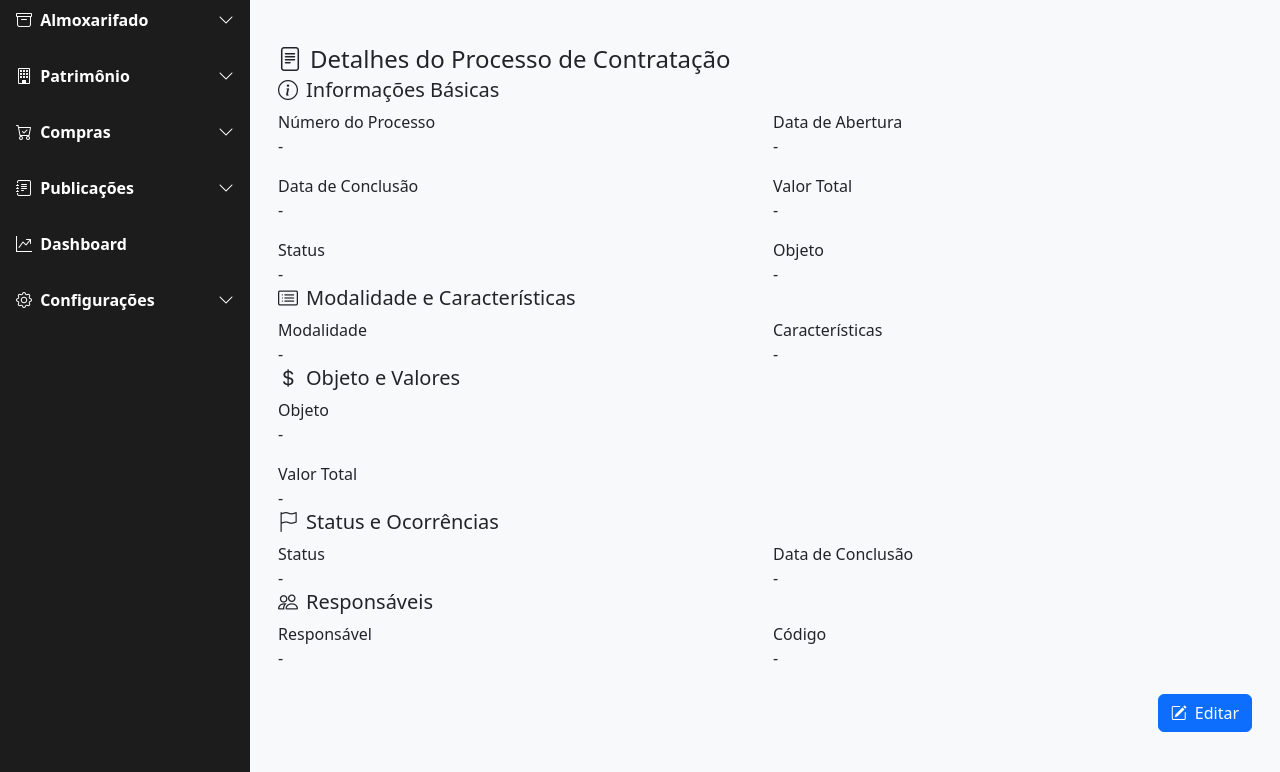
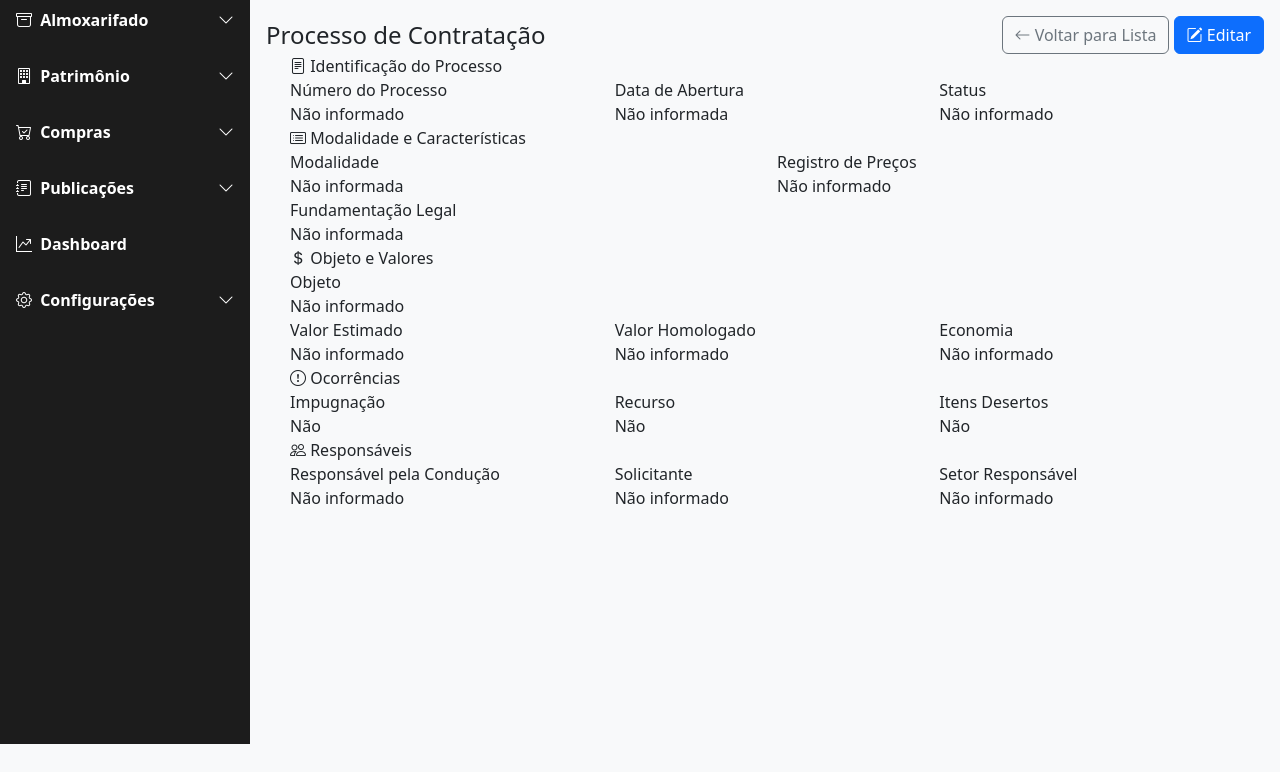
Before and after one commit to auriceliorp/Sistema_Almoxarifado, a Python web app: template templates/painel/visualizar_painel.html in a window 1280 px wide. Shown: the part 56-828 px from the top of the page. After the commit the page ends 800 px from the top, so only its background shows below. Run offline with Jinja, Linux system fonts and the light colour scheme; the template is opened without the code that fills it, so the values that code supplies are empty.

Commit message:
Update visualizar_painel.html

```diff
--- a/templates/painel/visualizar_painel.html
+++ b/templates/painel/visualizar_painel.html
@@ -4,176 +4,145 @@
 
 {% block extra_css %}
 <style>
-    /* Estilos gerais */
-    .detail-container {
+    .page-header {
         background: white;
-        border-radius: 12px;
-        box-shadow: 0 0.25rem 0.5rem rgba(0, 0, 0, 0.1);
-        padding: 2rem;
-        max-width: 1400px;
-        margin: 0 auto;
+        padding: 1rem;
+        border-bottom: 1px solid #e9ecef;
+        margin-bottom: 2rem;
     }
 
-    /* Seções */
-    .detail-section {
+    .header-actions {
+        display: flex;
+        gap: 1rem;
+        align-items: center;
+    }
+
+    .section-card {
+        background: white;
         border-radius: 8px;
-        padding: 2rem;
+        box-shadow: 0 2px 4px rgba(0,0,0,0.05);
         margin-bottom: 2rem;
-        background-color: #f8f9fa;
+        overflow: hidden;
+    }
+
+    .section-header {
+        background: #0d6efd;
+        color: white;
+        padding: 1rem 1.5rem;
+        font-size: 1.1rem;
+        font-weight: 500;
+        display: flex;
+        align-items: center;
+        gap: 0.75rem;
+    }
+
+    .section-header i {
+        font-size: 1.25rem;
+    }
+
+    .section-content {
+        padding: 1.5rem;
+    }
+
+    .info-group {
+        margin-bottom: 1.5rem;
+    }
+
+    .info-label {
+        font-size: 0.875rem;
+        color: #6c757d;
+        margin-bottom: 0.25rem;
+        font-weight: 500;
+    }
+
+    .info-value {
+        font-size: 1rem;
+        color: #212529;
+        padding: 0.5rem;
+        background: #f8f9fa;
+        border-radius: 4px;
         border: 1px solid #e9ecef;
     }
-    .detail-section:nth-child(even) {
-        background-color: #fff;
-    }
-    .detail-section:last-child {
-        margin-bottom: 1rem;
-    }
-    .detail-section-title {
-        color: #1a237e;
-        font-size: 1.25rem;
-        font-weight: 600;
-        margin-bottom: 1.5rem;
-        padding-bottom: 0.75rem;
-        border-bottom: 2px solid #e3e6f0;
-    }
 
-    /* Campos */
-    .detail-field {
-        background: rgba(255, 255, 255, 0.7);
-        padding: 1rem;
-        border-radius: 6px;
-        margin-bottom: 1rem;
-        border: 1px solid rgba(0,0,0,0.05);
-        transition: all 0.2s ease;
-    }
-    .detail-field:hover {
-        box-shadow: 0 2px 4px rgba(0,0,0,0.05);
-        border-color: rgba(0,0,0,0.1);
-    }
-    .detail-label {
-        font-weight: 600;
-        color: #344767;
-        font-size: 0.875rem;
-        margin-bottom: 0.5rem;
-        text-transform: uppercase;
-        letter-spacing: 0.5px;
-    }
-    .detail-value {
-        color: #2c3e50;
-        font-size: 1rem;
-        padding: 0.25rem 0;
-    }
-
-    /* Valores monetários */
     .money-value {
         color: #198754;
         font-weight: 600;
-        font-size: 1.1rem;
     }
 
-    /* Status badges */
     .status-badge {
+        display: inline-block;
         padding: 0.5rem 1rem;
         border-radius: 6px;
         font-size: 0.875rem;
         font-weight: 600;
-        display: inline-block;
         text-transform: uppercase;
-        letter-spacing: 0.5px;
     }
+
     .status-iniciado { background-color: #cff4fc; color: #055160; }
     .status-andamento { background-color: #fff3cd; color: #664d03; }
     .status-concluido { background-color: #d1e7dd; color: #0f5132; }
     .status-aguardando { background-color: #e2e3e5; color: #41464b; }
     .status-cancelado { background-color: #f8d7da; color: #842029; }
 
-    /* Botões de ação */
     .btn-action {
-        padding: 0.75rem 1.5rem;
-        font-weight: 600;
-        text-transform: uppercase;
-        letter-spacing: 0.5px;
-        transition: all 0.3s ease;
-        border-radius: 6px;
-    }
-    .btn-action:hover {
-        transform: translateY(-2px);
-        box-shadow: 0 4px 8px rgba(0,0,0,0.1);
+        padding: 0.5rem 1rem;
+        border-radius: 4px;
+        font-weight: 500;
+        display: inline-flex;
+        align-items: center;
+        gap: 0.5rem;
+        text-decoration: none;
+        transition: all 0.2s;
     }
 
-    /* Cabeçalho da página */
-    .page-header {
-        background: linear-gradient(45deg, #1a237e, #283593);
-        color: white;
-        padding: 2rem;
-        border-radius: 12px;
-        margin-bottom: 2rem;
-        box-shadow: 0 4px 6px rgba(0,0,0,0.1);
-    }
-    .page-header h4 {
-        margin: 0;
-        font-size: 1.5rem;
-        font-weight: 600;
-    }
-    .page-header .btn {
-        color: white;
-        border-color: rgba(255,255,255,0.5);
-    }
-    .page-header .btn:hover {
-        background: rgba(255,255,255,0.1);
-        border-color: white;
+    .btn-action:hover {
+        transform: translateY(-1px);
+        box-shadow: 0 2px 4px rgba(0,0,0,0.1);
     }
 </style>
 {% endblock %}
 
 {% block content %}
-<div class="container-fluid py-4">
-    <!-- Cabeçalho -->
+<!-- Cabeçalho com ações -->
 <div class="page-header d-flex justify-content-between align-items-center">
-        <h4 class="mb-0">
-            <i class="bi bi-file-text me-2"></i>Detalhes do Processo de Contratação
-        </h4>
-        <a href="{{ url_for('painel_bp.lista_painel') }}" class="btn btn-outline-light">
-            <i class="bi bi-arrow-left me-2"></i>Voltar
+    <h4 class="mb-0">Processo de Contratação</h4>
+    <div class="header-actions">
+        <a href="{{ url_for('painel_bp.lista_painel') }}" class="btn btn-outline-secondary btn-action">
+            <i class="bi bi-arrow-left"></i>
+            Voltar para Lista
+        </a>
+        <a href="{{ url_for('painel_bp.editar_painel', id=processo.id) }}" class="btn btn-primary btn-action">
+            <i class="bi bi-pencil-square"></i>
+            Editar
         </a>
     </div>
+</div>
 
-    <!-- Conteúdo -->
-    <div class="detail-container">
-        <!-- Seção: Informações Básicas -->
-        <div class="detail-section">
-            <h5 class="detail-section-title">
-                <i class="bi bi-info-circle me-2"></i>Informações Básicas
-            </h5>
-            <div class="row g-3">
-                <div class="col-md-6">
-                    <div class="detail-field">
-                        <div class="detail-label">Número do Processo</div>
-                        <div class="detail-value">{{ processo.numero_processo if processo.numero_processo else '-' }}</div>
+<div class="container-fluid px-4">
+    <!-- Identificação do Processo -->
+    <div class="section-card">
+        <div class="section-header">
+            <i class="bi bi-file-text"></i>
+            Identificação do Processo
+        </div>
+        <div class="section-content">
+            <div class="row">
+                <div class="col-md-4">
+                    <div class="info-group">
+                        <div class="info-label">Número do Processo</div>
+                        <div class="info-value">{{ processo.numero_processo if processo.numero_processo else 'Não informado' }}</div>
                     </div>
                 </div>
-                <div class="col-md-6">
-                    <div class="detail-field">
-                        <div class="detail-label">Data de Abertura</div>
-                        <div class="detail-value">{{ processo.data_abertura.strftime('%d/%m/%Y') if processo.data_abertura else '-' }}</div>
+                <div class="col-md-4">
+                    <div class="info-group">
+                        <div class="info-label">Data de Abertura</div>
+                        <div class="info-value">{{ processo.data_abertura.strftime('%d/%m/%Y') if processo.data_abertura else 'Não informada' }}</div>
                     </div>
                 </div>
-                <div class="col-md-6">
-                    <div class="detail-field">
-                        <div class="detail-label">Data de Conclusão</div>
-                        <div class="detail-value">{{ processo.data_conclusao.strftime('%d/%m/%Y') if processo.data_conclusao else '-' }}</div>
-                    </div>
-                </div>
-                <div class="col-md-6">
-                    <div class="detail-field">
-                        <div class="detail-label">Valor Total</div>
-                        <div class="detail-value money-value">{{ 'R$ {:,.2f}'.format(processo.valor_total) if processo.valor_total else '-' }}</div>
-                    </div>
-                </div>
-                <div class="col-md-6">
-                    <div class="detail-field">
-                        <div class="detail-label">Status</div>
-                        <div class="detail-value">
+                <div class="col-md-4">
+                    <div class="info-group">
+                        <div class="info-label">Status</div>
+                        <div class="info-value">
                             <span class="status-badge
                                 {% if processo.status == 'Processo Iniciado' %}status-iniciado
                                 {% elif processo.status == 'Em andamento' %}status-andamento
@@ -181,120 +150,139 @@
                                 {% elif processo.status == 'Aguardando Definições' %}status-aguardando
                                 {% elif processo.status == 'Cancelada' %}status-cancelado
                                 {% endif %}">
-                                {{ processo.status if processo.status else '-' }}
+                                {{ processo.status if processo.status else 'Não informado' }}
                             </span>
                         </div>
                     </div>
-                </div>
-                <div class="col-md-6">
-                    <div class="detail-field">
-                        <div class="detail-label">Objeto</div>
-                        <div class="detail-value">{{ processo.objeto if processo.objeto else '-' }}</div>
                 </div>
             </div>
         </div>
     </div>
 
-        <!-- Seção: Modalidade e Características -->
-        <div class="detail-section">
-            <h5 class="detail-section-title">
-                <i class="bi bi-card-list me-2"></i>Modalidade e Características
-            </h5>
-            <div class="row g-3">
+    <!-- Modalidade e Características -->
+    <div class="section-card">
+        <div class="section-header">
+            <i class="bi bi-card-list"></i>
+            Modalidade e Características
+        </div>
+        <div class="section-content">
+            <div class="row">
                 <div class="col-md-6">
-                    <div class="detail-field">
-                        <div class="detail-label">Modalidade</div>
-                        <div class="detail-value">{{ processo.modalidade if processo.modalidade else '-' }}</div>
+                    <div class="info-group">
+                        <div class="info-label">Modalidade</div>
+                        <div class="info-value">{{ processo.modalidade if processo.modalidade else 'Não informada' }}</div>
                     </div>
                 </div>
                 <div class="col-md-6">
-                    <div class="detail-field">
-                        <div class="detail-label">Características</div>
-                        <div class="detail-value">{{ processo.caracteristicas if processo.caracteristicas else '-' }}</div>
+                    <div class="info-group">
+                        <div class="info-label">Registro de Preços</div>
+                        <div class="info-value">{{ processo.registro_precos if processo.registro_precos else 'Não informado' }}</div>
+                    </div>
+                </div>
+                <div class="col-md-12">
+                    <div class="info-group">
+                        <div class="info-label">Fundamentação Legal</div>
+                        <div class="info-value">{{ processo.fundamentacao_legal if processo.fundamentacao_legal else 'Não informada' }}</div>
+                    </div>
                 </div>
             </div>
         </div>
     </div>
 
-        <!-- Seção: Objeto e Valores -->
-        <div class="detail-section">
-            <h5 class="detail-section-title">
-                <i class="bi bi-currency-dollar me-2"></i>Objeto e Valores
-            </h5>
-            <div class="row g-3">
-                <div class="col-md-12">
-                    <div class="detail-field">
-                        <div class="detail-label">Objeto</div>
-                        <div class="detail-value">{{ processo.objeto if processo.objeto else '-' }}</div>
+    <!-- Objeto e Valores -->
+    <div class="section-card">
+        <div class="section-header">
+            <i class="bi bi-currency-dollar"></i>
+            Objeto e Valores
+        </div>
+        <div class="section-content">
+            <div class="row">
+                <div class="col-12">
+                    <div class="info-group">
+                        <div class="info-label">Objeto</div>
+                        <div class="info-value">{{ processo.objeto if processo.objeto else 'Não informado' }}</div>
                     </div>
                 </div>
                 <div class="col-md-4">
-                    <div class="detail-field">
-                        <div class="detail-label">Valor Total</div>
-                        <div class="detail-value money-value">{{ 'R$ {:,.2f}'.format(processo.valor_total) if processo.valor_total else '-' }}</div>
+                    <div class="info-group">
+                        <div class="info-label">Valor Estimado</div>
+                        <div class="info-value money-value">{{ 'R$ {:,.2f}'.format(processo.valor_estimado|float) if processo.valor_estimado else 'Não informado' }}</div>
+                    </div>
+                </div>
+                <div class="col-md-4">
+                    <div class="info-group">
+                        <div class="info-label">Valor Homologado</div>
+                        <div class="info-value money-value">{{ 'R$ {:,.2f}'.format(processo.valor_homologado|float) if processo.valor_homologado else 'Não informado' }}</div>
+                    </div>
+                </div>
+                <div class="col-md-4">
+                    <div class="info-group">
+                        <div class="info-label">Economia</div>
+                        <div class="info-value money-value">{{ processo.percentual_economia + '%' if processo.percentual_economia else 'Não informado' }}</div>
+                    </div>
                 </div>
             </div>
         </div>
     </div>
 
-        <!-- Seção: Status e Ocorrências -->
-        <div class="detail-section">
-            <h5 class="detail-section-title">
-                <i class="bi bi-flag me-2"></i>Status e Ocorrências
-            </h5>
-            <div class="row g-3">
-                <div class="col-md-6">
-                    <div class="detail-field">
-                        <div class="detail-label">Status</div>
-                        <div class="detail-value">
-                            <span class="status-badge
-                                {% if processo.status == 'Processo Iniciado' %}status-iniciado
-                                {% elif processo.status == 'Em andamento' %}status-andamento
-                                {% elif processo.status == 'Concluído' %}status-concluido
-                                {% elif processo.status == 'Aguardando Definições' %}status-aguardando
-                                {% elif processo.status == 'Cancelada' %}status-cancelado
-                                {% endif %}">
-                                {{ processo.status if processo.status else '-' }}
-                            </span>
+    <!-- Ocorrências -->
+    <div class="section-card">
+        <div class="section-header">
+            <i class="bi bi-exclamation-circle"></i>
+            Ocorrências
+        </div>
+        <div class="section-content">
+            <div class="row">
+                <div class="col-md-4">
+                    <div class="info-group">
+                        <div class="info-label">Impugnação</div>
+                        <div class="info-value">{{ processo.impugnacao if processo.impugnacao else 'Não' }}</div>
                     </div>
                 </div>
+                <div class="col-md-4">
+                    <div class="info-group">
+                        <div class="info-label">Recurso</div>
+                        <div class="info-value">{{ processo.recurso if processo.recurso else 'Não' }}</div>
                     </div>
-                <div class="col-md-6">
-                    <div class="detail-field">
-                        <div class="detail-label">Data de Conclusão</div>
-                        <div class="detail-value">{{ processo.data_conclusao.strftime('%d/%m/%Y') if processo.data_conclusao else '-' }}</div>
+                </div>
+                <div class="col-md-4">
+                    <div class="info-group">
+                        <div class="info-label">Itens Desertos</div>
+                        <div class="info-value">{{ processo.itens_desertos if processo.itens_desertos else 'Não' }}</div>
+                    </div>
                 </div>
             </div>
         </div>
     </div>
 
-        <!-- Seção: Responsáveis -->
-        <div class="detail-section">
-            <h5 class="detail-section-title">
-                <i class="bi bi-people me-2"></i>Responsáveis
-            </h5>
-            <div class="row g-3">
-                <div class="col-md-6">
-                    <div class="detail-field">
-                        <div class="detail-label">Responsável</div>
-                        <div class="detail-value">{{ processo.responsavel if processo.responsavel else '-' }}</div>
+    <!-- Responsáveis -->
+    <div class="section-card">
+        <div class="section-header">
+            <i class="bi bi-people"></i>
+            Responsáveis
+        </div>
+        <div class="section-content">
+            <div class="row">
+                <div class="col-md-4">
+                    <div class="info-group">
+                        <div class="info-label">Responsável pela Condução</div>
+                        <div class="info-value">{{ processo.responsavel_conducao if processo.responsavel_conducao else 'Não informado' }}</div>
                     </div>
                 </div>
-                <div class="col-md-6">
-                    <div class="detail-field">
-                        <div class="detail-label">Código</div>
-                        <div class="detail-value">{{ processo.codigo if processo.codigo else '-' }}</div>
+                <div class="col-md-4">
+                    <div class="info-group">
+                        <div class="info-label">Solicitante</div>
+                        <div class="info-value">{{ processo.solicitante.nome if processo.solicitante else 'Não informado' }}</div>
+                    </div>
+                </div>
+                <div class="col-md-4">
+                    <div class="info-group">
+                        <div class="info-label">Setor Responsável</div>
+                        <div class="info-value">{{ processo.setor_responsavel if processo.setor_responsavel else 'Não informado' }}</div>
                     </div>
                 </div>
             </div>
         </div>
-
-        <!-- Botões de Ação -->
-        <div class="d-flex justify-content-end gap-2 mt-4">
-            <a href="{{ url_for('painel_bp.editar_painel', id=processo.id) }}" class="btn btn-primary btn-action">
-                <i class="bi bi-pencil-square me-2"></i>Editar
-            </a>
-        </div>
     </div>
 </div>
 {% endblock %}
```
Lines whose indentation alone changed are shown as unchanged.
